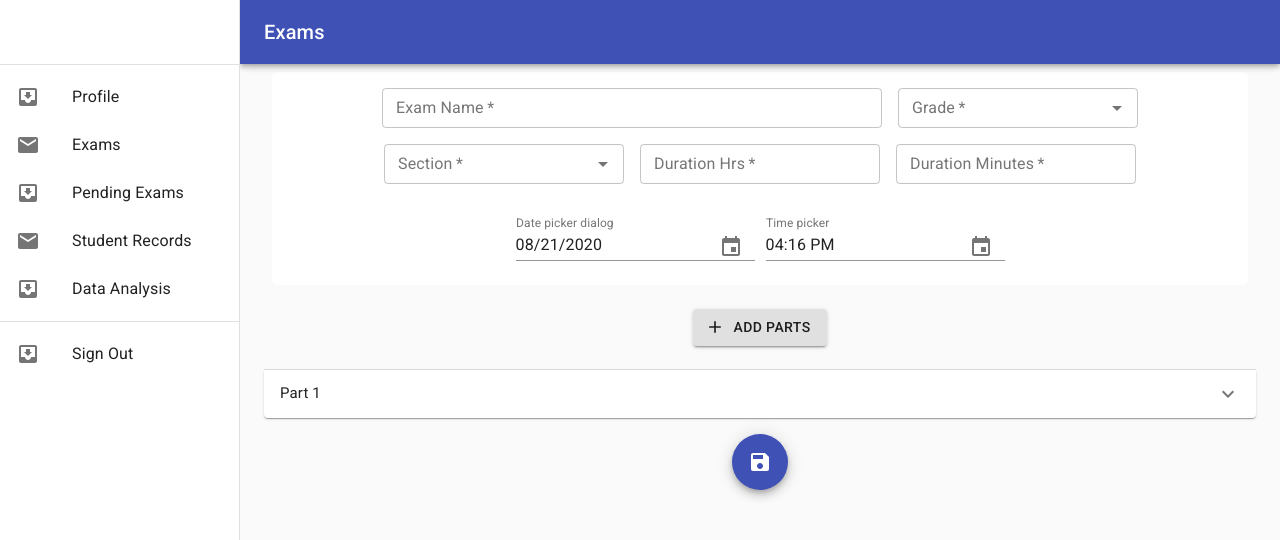
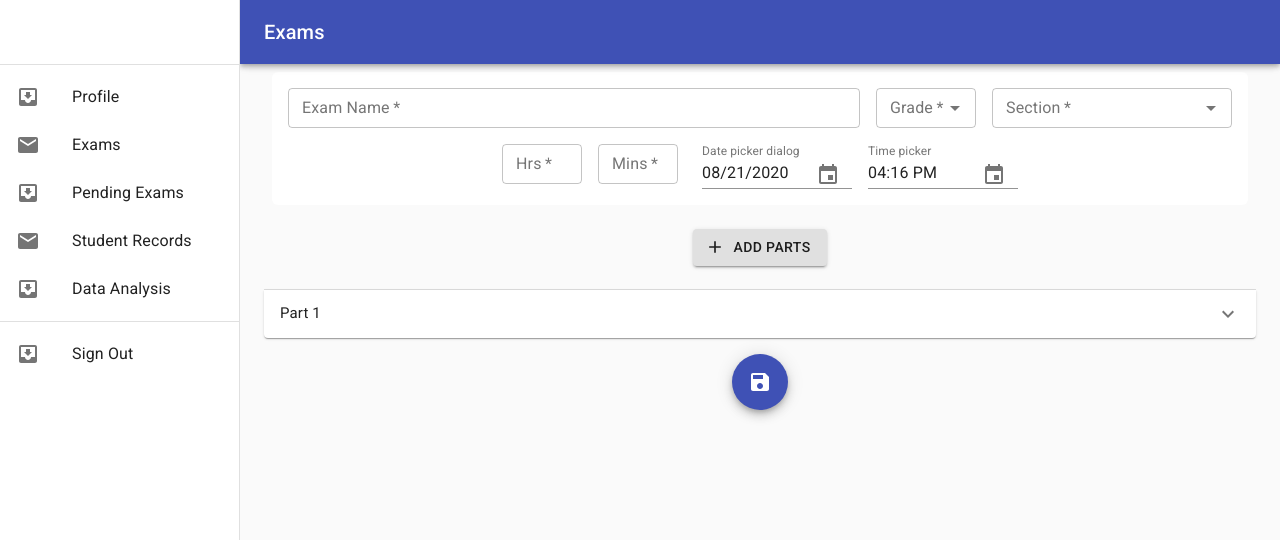
Before and after one commit to ravenflores/examination-system, a React (Create React App) app in the folder client/: page /teacher/dashboard in a window 1280 px wide. Shown: the top 540 px of the page. Built offline with nearby package versions, Linux system fonts and the light colour scheme; sample sign-in values are in the browser's storage.

Commit message:
first exam5

```diff
--- a/client/src/components/ExamForms/CreateExam/CreateExam.js
+++ b/client/src/components/ExamForms/CreateExam/CreateExam.js
@@ -193,7 +193,7 @@ function CreateExam() {
                               alignContent="flex-start"
                             >
 
-                  <Box p={0} m={1} css={{ width: 200 }}>
+                  <Box p={0} m={1} css={{ width: 200 }} flexGrow={1}>
                                 <Autocomplete
                                   size="small"
                                   id="combo-box-demo"
@@ -216,7 +216,7 @@ function CreateExam() {
                                   )}
                                 />
                   </Box>
-                  <Box p={0} m={1} css={{ width: 200 }}>
+                  <Box p={0} m={1} css={{ width: 200 }} flexGrow={1}>
                       <TextField
                         size="small"
                         required
@@ -229,7 +229,7 @@ function CreateExam() {
                         inputRef={register}
                       />
                 </Box>
-                <Box p={0} m={1} css={{ width: 200 }}>
+                <Box p={0} m={1} css={{ width: 200 }} flexGrow={1}>
                       <TextField
                         size="small"
                         required
@@ -243,7 +243,7 @@ function CreateExam() {
                       />
                 </Box>
 
-                <Box p={0} m={1} css={{ width: 200 }}>
+                <Box p={0} m={1} css={{ width: 200 }} flexGrow={1}>
                                 <Autocomplete
                                   size="small"
                                   id="combo-box-demo"
@@ -266,7 +266,7 @@ function CreateExam() {
                                   )}
                                 />
                   </Box>
-                  <Box p={0} m={1} css={{ width: 400 }}>
+                  <Box p={0} m={1} css={{ width: 400 }} flexGrow={1}>
                       <TextField
                         size="small"
                         required
@@ -315,8 +315,9 @@ function CreateExam() {
             alignItems="flex-start"
             alignContent="flex-start"
             css={{borderRadius:'6px'}}
+
           >
-            <Box p={0} m={1} css={{ width: 500 }}>
+            <Box p={0} m={1} css={{ width: 500 }}  flexGrow={1}>
               <TextField
                 required
                 id="outlined-basic"
@@ -329,13 +330,13 @@ function CreateExam() {
                 size="small"
               />
             </Box>
-            <Box p={0} m={1} css={{ width: 240 }}>
+            <Box p={0} m={1} css={{ width: 100 }}>
               <Autocomplete
                 size="small"
                 id="combo-box-demo"
                 options={grades}
                 getOptionLabel={(grades) => grades.grade}
-                style={{ width: 240 }}
+                style={{ width: 100 }}
                 name="Grade"
                 type="text"
                 renderInput={(params) => (
@@ -377,12 +378,20 @@ function CreateExam() {
                 )}
               />
             </Box>
-            <Box p={0} m={1} css={{ width: 240 }}>
+            <Box  css={{ width: 200 }} flexgrow={1}
+            display="flex"
+            flexDirection="row"
+            flexWrap="wrap"
+            justifyContent="center"
+            alignItems="flex-start"
+            alignContent="flex-start"
+            >
+            <Box p={0} m={1} css={{ width: 80 }}  >
               <TextField
                 size="small"
                 required
                 id="outlined-basic"
-                label="Duration Hrs"
+                label="Hrs"
                 type="number"
                 name="Hrs"
                 variant="outlined"
@@ -390,12 +399,12 @@ function CreateExam() {
                 inputRef={register}
               />
             </Box>
-            <Box p={0} m={1} css={{ width: 240 }}>
+            <Box p={0} m={1} css={{ width: 80 }} >
               <TextField
                 size="small"
                 required
                 id="outlined-basic"
-                label="Duration Minutes"
+                label="Mins"
                 type="number"
                 name="Mins"
                 variant="outlined"
@@ -403,14 +412,26 @@ function CreateExam() {
                 inputRef={register}
               />
             </Box>
-            <Box p={0} m={1} css={{ width: 500 }}>
+            </Box>
+
+            <Box  css={{ width: 340 }} flexgrow={1}
+            display="flex"
+            flexDirection="row"
+            flexWrap="wrap"
+            justifyContent="center"
+            alignItems="flex-start"
+            alignContent="flex-start">
+            <Box p={0} m={1} css={{ width: 150 }} flexgrow={1}>
               <MuiPickersUtilsProvider utils={DateFnsUtils}>
-                <Grid container justify="space-around">
+
                   <KeyboardDatePicker
-                    margin="normal"
+                    margin="none"
+                    width="150px"
                     id="date-picker-dialog"
                     label="Date picker dialog"
                     format="MM/dd/yyyy"
+                    name="date"
+                    type="text"
                     value={selectedDate}
                     inputRef={register}
                     onChange={handleDateChange}
@@ -418,21 +439,35 @@ function CreateExam() {
                       "aria-label": "change date",
                     }}
                     size="small"
+                    style={{width:"150px"}}
                   />
-                  <KeyboardTimePicker
+
+
+
+
+              </MuiPickersUtilsProvider>
+            </Box><Box p={0} m={1} css={{ width: 150 }} flexgrow={1} >
+              <MuiPickersUtilsProvider utils={DateFnsUtils}>
+
+              <KeyboardTimePicker
                     size="small"
-                    margin="normal"
+                    margin="none"
+                    width="150px"
                     id="time-picker"
                     label="Time picker"
+                    name="time"
+                    type="text"
                     value={selectedDate}
                     onChange={handleDateChange}
                     inputRef={register}
                     KeyboardButtonProps={{
                       "aria-label": "change time",
                     }}
-                  />
-                </Grid>
+                    style={{width:"150px"}}
+                />
+
               </MuiPickersUtilsProvider>
+            </Box>
             </Box>
           </Box>
 
```
